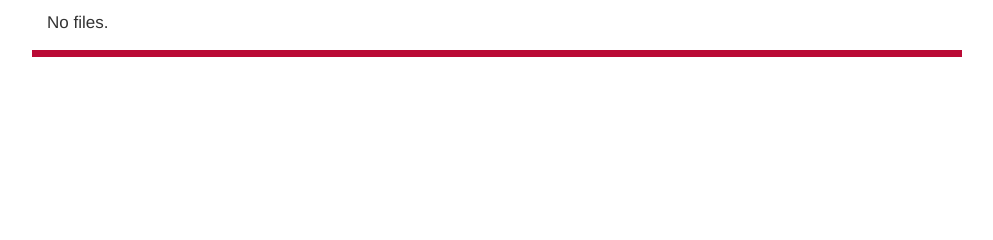
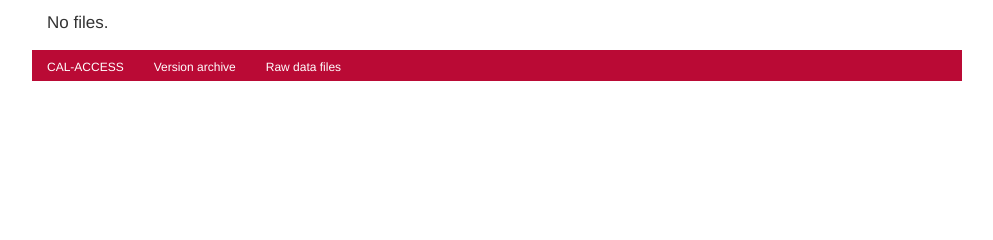
Before and after one commit to palewire/django-calaccess-downloads-website, a Django app: template calaccess_website/templates/calaccess_website/version_detail.html in a window 1280 px wide. Shown: the part 176-416 px from the top of the page, without its empty margins (143-1136 px from the left). Run offline with Django 3.2, Linux system fonts and the light colour scheme; the template is opened without the code that fills it, so the values that code supplies are empty; some libraries are stand-ins or nearby versions.

Commit message:
Teeny tiny links for #57

```diff
--- a/calaccess_website/static/calaccess_website/css/main.css
+++ b/calaccess_website/static/calaccess_website/css/main.css
@@ -242,6 +242,20 @@ ul.legend li {
     font-size: 16px;
 }
 
+footer .navbar {
+    background-color: #ba0a35;
+}
+footer .navbar .nav>li>a {
+    color: white;
+    font-size: 12px;
+}
+footer .navbar .nav>li>a:hover {
+    text-decoration: underline;
+}
+footer .navbar .nav>li>a:focus {
+    background-color: #ba0a35;
+}
+
 @media only screen
 and (max-width : 992px) {
     .align-right{
--- a/calaccess_website/templates/calaccess_website/base.html
+++ b/calaccess_website/templates/calaccess_website/base.html
@@ -31,6 +31,7 @@
         {% block content %}
         {% endblock %}
 
+        </div>
     {% endblock %}
 
     {% include 'calaccess_website/footer.html' %}
--- a/calaccess_website/templates/calaccess_website/footer.html
+++ b/calaccess_website/templates/calaccess_website/footer.html
@@ -1,7 +1,11 @@
 <footer class="container">
-    <div class="row">
-          <ul class="nav nav-pills red-border">
-          </ul>
-        </div>
-    </div>
+<div class="row">
+<nav class="navbar navbar-fixed-bottom">
+	<ul class="nav navbar-nav">
+		<li><a href="{% url 'home' %}">CAL-ACCESS</a></li>
+		<li><a href="{% url 'version_archive_index' %}">Version archive</a></li>
+		<li><a href="{% url 'file_list' %}">Raw data files</a></li>
+	</ul>
+</nav>
+</div>
 </footer>
--- a/calaccess_website/templates/calaccess_website/version_detail.html
+++ b/calaccess_website/templates/calaccess_website/version_detail.html
@@ -10,19 +10,14 @@
 
 {% block content %}
   <h2>Release: {{ object.release_datetime|date:"l, N j, Y (P)" }}</h2>
-
   <h4><a href="{% archive_url object.zip_file_archive.name %}">original zip file</a> ({{ object.pretty_size }})</h4>
-
   {% if object.files.all %}
-
   <div>
-
   <!-- Nav tabs -->
   <ul class="nav nav-tabs" role="tablist">
-    <li role="presentation"><a href="#details" aria-controls="details" role="tab" data-toggle="tab">More details</a></li>
-    <li role="presentation" class="active"><a href="#basic" aria-controls="basic" role="tab" data-toggle="tab">Fewer details</a></li>
+    <li role="presentation"><a href="#details" aria-controls="details" role="tab" data-toggle="tab">Details</a></li>
+    <li role="presentation" class="active"><a href="#basic" aria-controls="basic" role="tab" data-toggle="tab">Basic</a></li>
   </ul>
-
   <!-- Tab panes -->
   <div class="tab-content">
     <div role="tabpanel" class="tab-pane active" id="basic">
@@ -77,16 +72,9 @@
       </table>
     {% endfor %}
     </div>
-
   </div>
-
   {% else %}
         <p>No files.</p>
-
   {% endif %}
-
 </div>
-
-
-
 {% endblock %}
```
Also changed, not shown: calaccess_website/templates/calaccess_website/home.html (+4 -5 lines).
